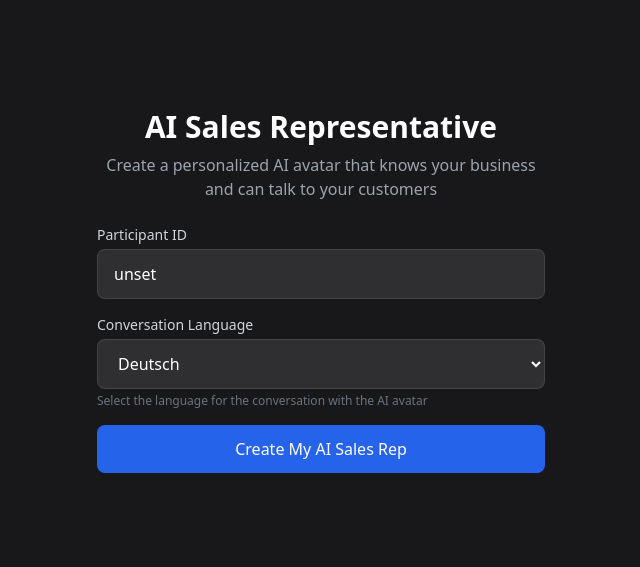
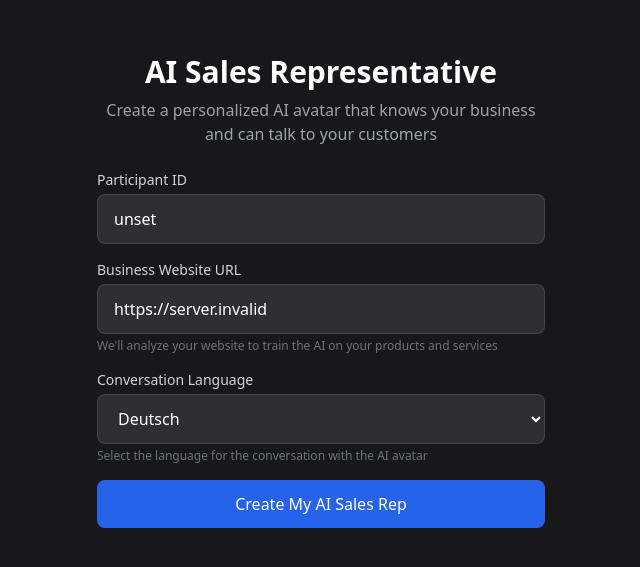
Before and after one commit to jkrbx5v4sq-png/liveavatar-ai-sdr-v2, a Next.js app: page / in a window 1280 px wide. Shown: the part 109-676 px from the top of the page, without its empty margins (319-959 px from the left). Built offline with nearby package versions, Linux system fonts and the light colour scheme; no server answers; what @heygen/liveavatar-web-sdk would draw is missing.

Commit message:
Update LiveAvatarDemo.tsx

```diff
--- a/src/components/LiveAvatarDemo.tsx
+++ b/src/components/LiveAvatarDemo.tsx
@@ -27,6 +27,7 @@ export const LiveAvatarDemo = () => {
 
   // Form fields - pre-fill from env vars if auto-start is enabled
   const [participantId, setParticipantId] = useState(AUTO_PARTICIPANT_ID);
+  const [businessUrl, setBusinessUrl] = useState(AUTO_WEBSITE_URL);
   const [selectedLanguage, setSelectedLanguage] = useState("de");
 
   // Track if auto-start has been triggered
@@ -36,7 +37,7 @@ export const LiveAvatarDemo = () => {
   useEffect(() => {
     if (
       AUTO_START &&
-      AUTO_WEBSITE_URL &&
+      businessUrl.trim() &&
       !autoStartTriggered.current &&
       !sessionToken
     ) {
@@ -44,7 +45,7 @@ export const LiveAvatarDemo = () => {
       // Trigger the form submission programmatically
       startSession();
     }
-  }, [sessionToken]);
+  }, [businessUrl, sessionToken]);
 
   // Extracted session start logic for reuse
   const startSession = async () => {
@@ -52,11 +53,7 @@ export const LiveAvatarDemo = () => {
     setSetupStep("generating");
 
     try {
-      if (!AUTO_WEBSITE_URL) {
-        throw new Error("Missing NEXT_PUBLIC_WEBSITE_URL configuration");
-      }
-
-      const normalizedUrl = normalizeUrl(AUTO_WEBSITE_URL);
+      const normalizedUrl = normalizeUrl(businessUrl);
 
       // Step 1: Generate context
       setGenerationStatus({
@@ -191,6 +188,28 @@ export const LiveAvatarDemo = () => {
               />
             </div>
 
+            <div>
+              <label
+                htmlFor="businessUrl"
+                className="block text-sm font-medium text-gray-300 mb-1"
+              >
+                Business Website URL
+              </label>
+              <input
+                type="text"
+                id="businessUrl"
+                value={businessUrl}
+                onChange={(e) => setBusinessUrl(e.target.value)}
+                placeholder="e.g., liveavatar.com"
+                required
+                className="w-full bg-white/10 text-white placeholder-gray-500 px-4 py-3 rounded-lg focus:outline-none focus:ring-2 focus:ring-blue-500 border border-white/10"
+              />
+              <p className="text-xs text-gray-500 mt-1">
+                We&apos;ll analyze your website to train the AI on your products and
+                services
+              </p>
+            </div>
+
             {/* Language selection */}
             <div>
               <label
```
